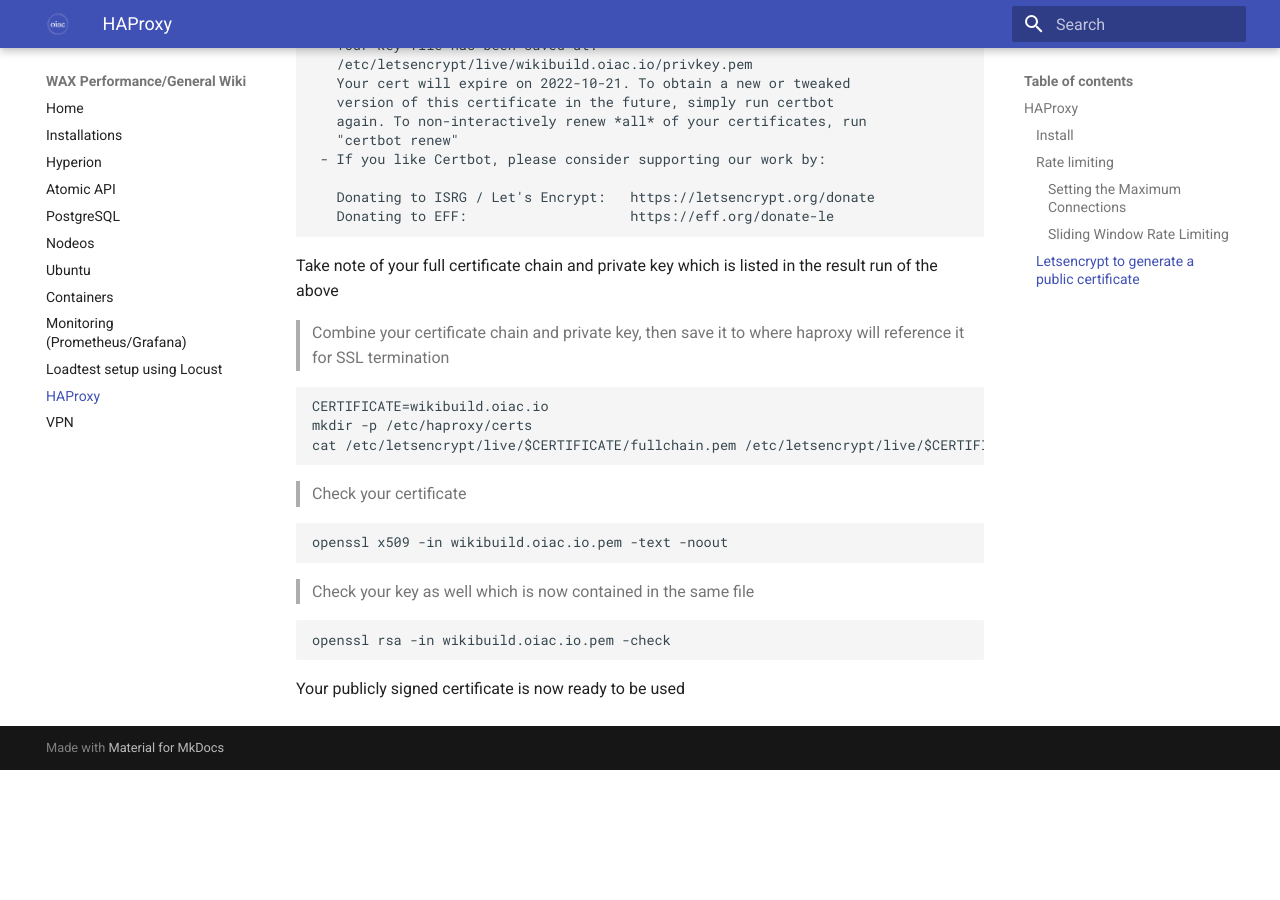
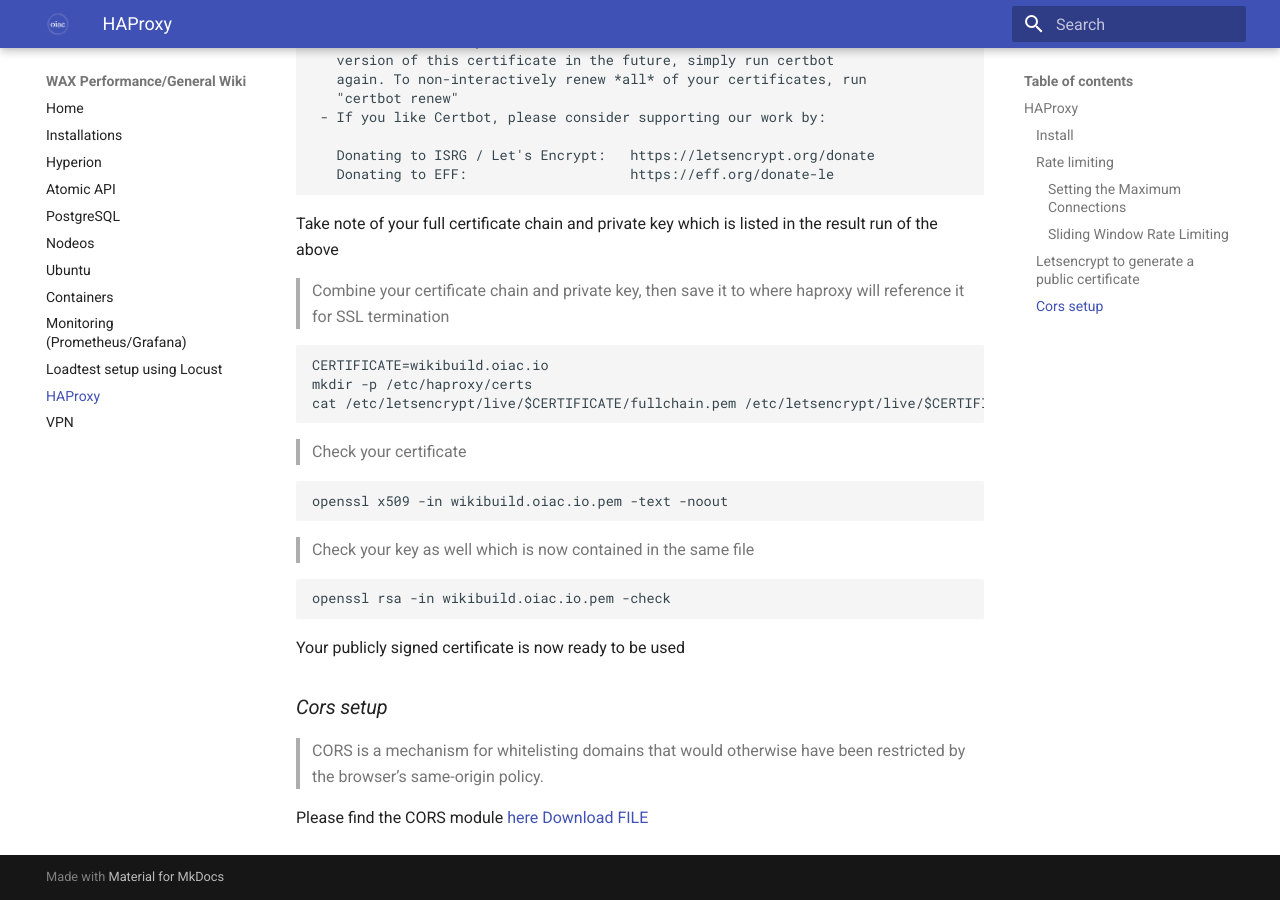
Before and after one commit to oneinacillian/wiki, an MkDocs documentation site: the page built from docs/haproxy.md, in a window 1280 px wide and 900 px high, scrolled down 7651 px. Built offline with MkDocs 1.6.1 and Material for MkDocs 9.7.7, drawn with Linux system fonts in a browser that asks for light colours; before the commit the page ends 8421 px from its top, so only the background shows below that; some of the changed text lies outside the part shown.

Commit message:
cors check

````diff
--- a/docs/haproxy.md
+++ b/docs/haproxy.md
@@ -355,3 +353,9 @@ openssl rsa -in wikibuild.oiac.io.pem -check
 ```
 
 Your publicly signed certificate is now ready to be used
+
+### *Cors setup*
+> CORS is a mechanism for whitelisting domains that would otherwise have been restricted by the browser’s same-origin policy.
+
+Please find the CORS module [here](./assets/cors.lua)
+<a id="raw-url" href="https://raw.githubusercontent.com/oneinacillian/wiki/master/assets/cors.lua">Download FILE</a>
````
Also changed, not shown: other parts of docs/haproxy.md (+0 -2 lines), 1 other file.
